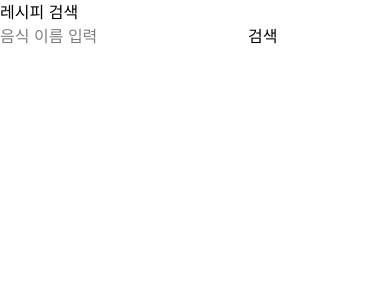
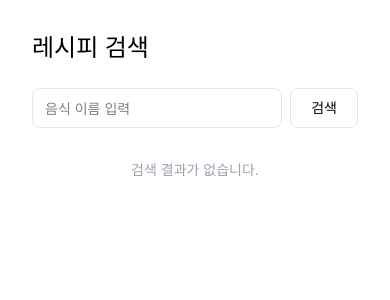
Before and after one commit to Likelion-YeungNam-Univ/14th-fe-assignment-10, a React (Vite) app: page / in a window 390 px wide. Shown: the top 300 px of the page. Built offline with nearby package versions, Linux system fonts and the light colour scheme.

Commit message:
ui 구현

```diff
--- a/src/Home.jsx
+++ b/src/Home.jsx
@@ -18,41 +18,50 @@ function Home() {
   }
 
   return (
-    <div>
-      <h1>레시피 검색</h1>
+  <div className="p-8 font-sans max-w-6xl mx-auto">
+    <h1 className="text-2xl font-medium mb-6">레시피 검색</h1>
 
+    <div className="flex gap-2 mb-8">
       <input
         type="text"
         placeholder="음식 이름 입력"
         value={search}
         onChange={(e) => setSearch(e.target.value)}
+        onKeyDown={(e) => e.key === "Enter" && searchMeal()}
+        className="flex-1 h-10 px-3 rounded-lg border border-gray-200 text-sm focus:outline-none focus:ring-1 focus:ring-gray-300"
       />
-
-      <button onClick={searchMeal}>
+      <button
+        onClick={searchMeal}
+        className="h-10 px-5 rounded-lg border border-gray-200 text-sm font-medium hover:bg-gray-50 transition-colors"
+      >
         검색
       </button>
-
-      <div>
-        {meals.map((meal) => (
-          <div key={meal.idMeal}>
-            <h2>{meal.strMeal}</h2>
-
-            <img
-              src={meal.strMealThumb}
-              alt={meal.strMeal}
-              width={300}
-            />
-
-            <p>{meal.strCategory}</p>
-
-            <p>{meal.strArea}</p>
-
-            <p>{meal.strInstructions}</p>
+    </div>
+    {meals.length === 0 && (
+      <p className="text-sm text-gray-400 text-center mt-6">검색 결과가 없습니다.</p>
+    )}
+    <div className="grid grid-cols-1 sm:grid-cols-2 lg:grid-cols-3 gap-4">
+      {meals.map((meal) => (
+        <div key={meal.idMeal} className="border border-gray-100 rounded-xl overflow-hidden">
+          <div className="relative">
+            <img src={meal.strMealThumb} alt={meal.strMeal} className="w-full h-48 object-cover" />
+            <span className="absolute top-2 left-2 bg-blue-50 text-blue-600 text-xs px-2.5 py-1 rounded-md">
+              {meal.strCategory}
+            </span>
           </div>
-        ))}
-      </div>
+          <div className="p-4">
+            <h2 className="text-base font-medium mb-2">{meal.strMeal}</h2>
+            <div className="flex gap-3 mb-3 text-xs text-gray-400">
+              <span> Category: {meal.strCategory}</span>
+              <span> Area: {meal.strArea}</span>
+            </div>
+            <p className="text-xs text-gray-500 leading-relaxed line-clamp-3">{meal.strInstructions}</p>
+          </div>
+        </div>
+      ))}
     </div>
-  );
+  </div>
+);
 }
 
 export default Home;
```
